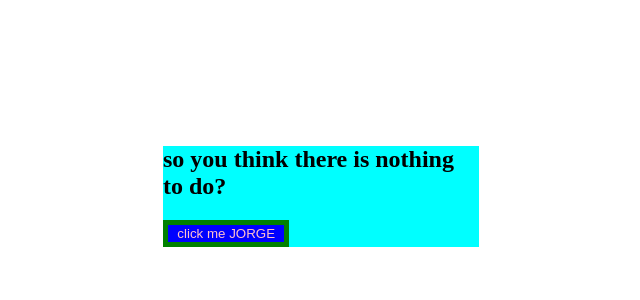
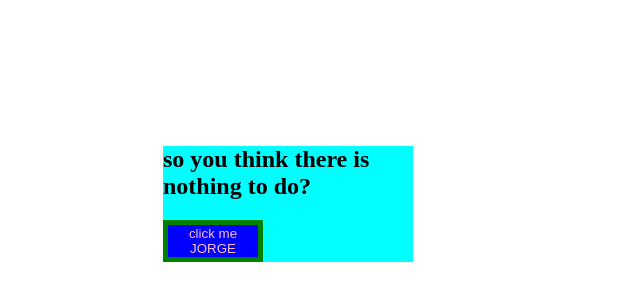
Before and after one commit to Romuloflores95/jorge-site, a plain HTML site: page index.html in a window 1280 px wide. Shown: the part 170-470 px from the top of the page, without its empty margins (161-801 px from the left). Drawn offline with nearby package versions, Linux system fonts and the light colour scheme.

Commit message:
final push

```diff
--- a/index.html
+++ b/index.html
@@ -8,7 +8,7 @@
     <script src="https://code.jquery.com/jquery.js"></script>
 </head>
 <body>
-    <div style="display: block; background-color: aqua;margin-left:25%; margin-right: 20%;margin-top:25%;margin-bottom: 40%;;width: 25%;">
+    <div style="display: block; background-color: aqua;margin-left:25%; margin-right: 20%;margin-top:25%;margin-bottom: 40%;;width: 250px;">
         <h2> so you think there is nothing to do?</h2>
     <a href="https://www.pornhub.com/">
     <button id="clickme" target="_blank" >click me JORGE</button>
```
